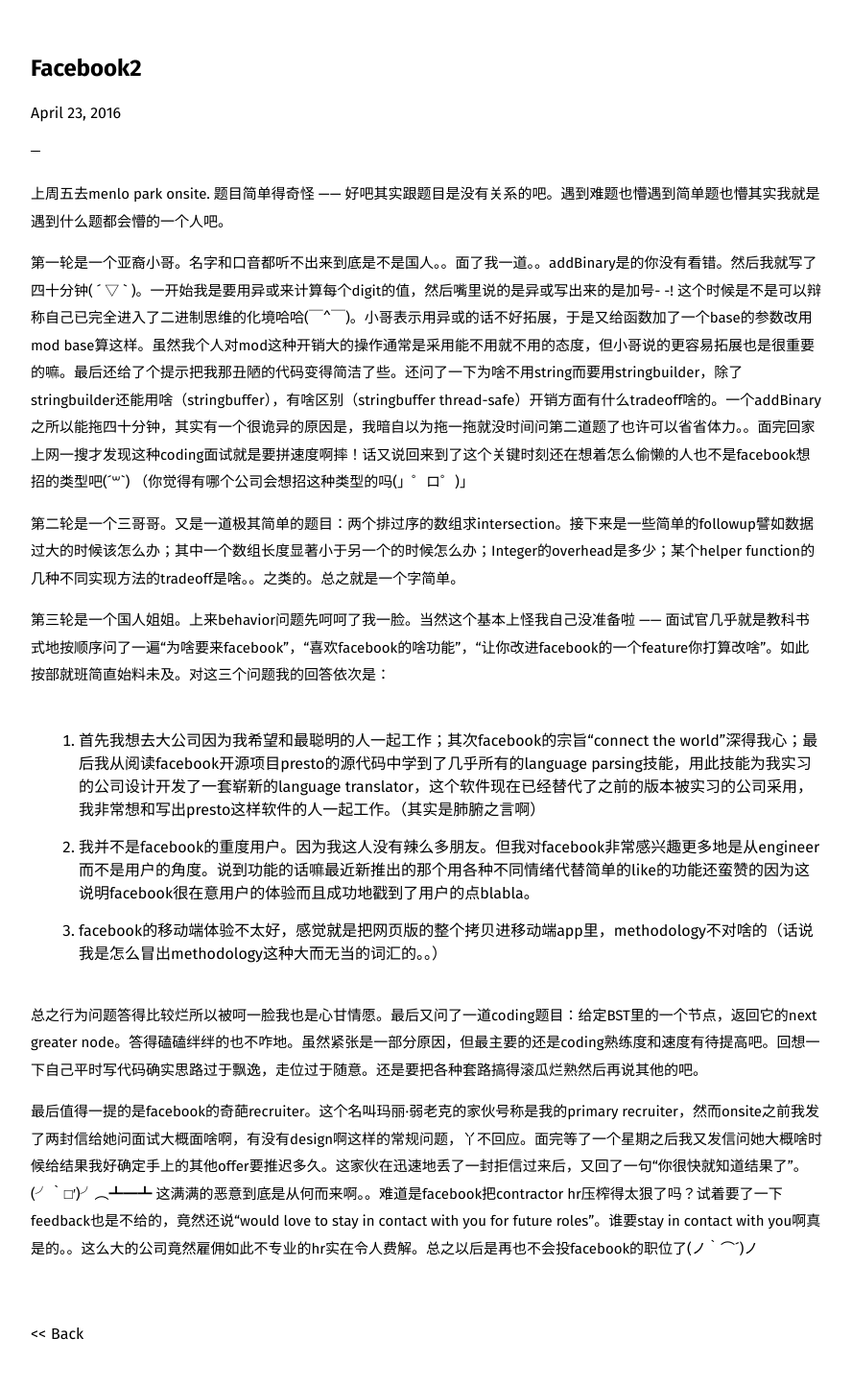
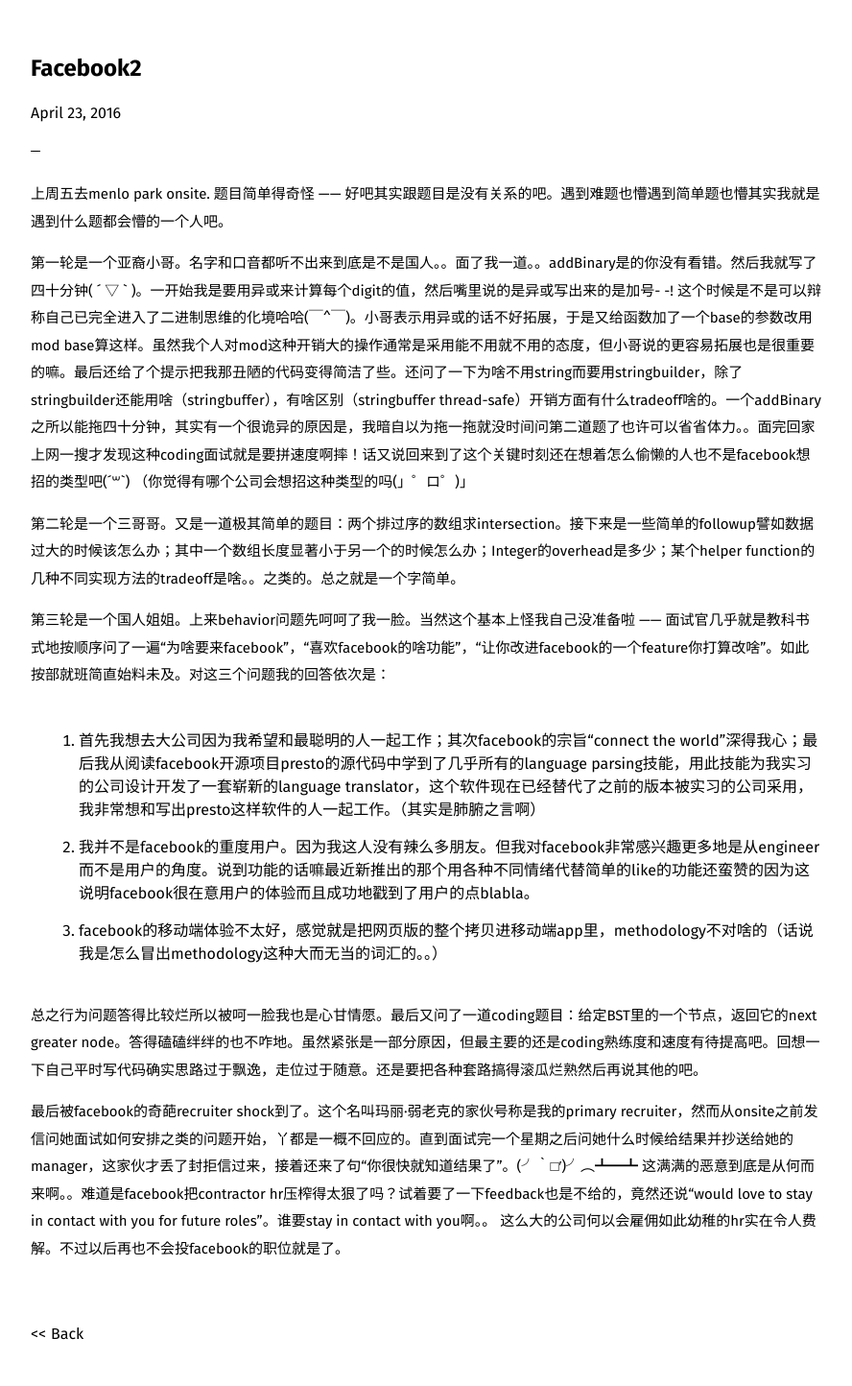
Before and after one commit to pocoapoco/pocoapoco.github.io, a Jekyll site: the page built from _posts/2016-04-23-Facebook2.md, in a window 1280 px wide. Shown: the whole page at 96% size, without its empty margins (18-906 px from the left). Built offline with Jekyll 4.4.1, drawn with Linux system fonts in a browser that asks for light colours.

Commit message:
20160423

```diff
--- a/_posts/2016-04-23-Facebook2.md
+++ b/_posts/2016-04-23-Facebook2.md
@@ -16,4 +16,4 @@
 
 总之行为问题答得比较烂所以被呵一脸我也是心甘情愿。最后又问了一道coding题目：给定BST里的一个节点，返回它的next greater node。答得磕磕绊绊的也不咋地。虽然紧张是一部分原因，但最主要的还是coding熟练度和速度有待提高吧。回想一下自己平时写代码确实思路过于飘逸，走位过于随意。还是要把各种套路搞得滚瓜烂熟然后再说其他的吧。
 
-最后值得一提的是facebook的奇葩recruiter。这个名叫玛丽·弱老克的家伙号称是我的primary recruiter，然而onsite之前我发了两封信给她问面试大概面啥啊，有没有design啊这样的常规问题，丫不回应。面完等了一个星期之后我又发信问她大概啥时候给结果我好确定手上的其他offer要推迟多久。这家伙在迅速地丢了一封拒信过来后，又回了一句“你很快就知道结果了”。(╯‵□′)╯︵┻━┻ 这满满的恶意到底是从何而来啊。。难道是facebook把contractor hr压榨得太狠了吗？试着要了一下feedback也是不给的，竟然还说“would love to stay in contact with you for future roles"。谁要stay in contact with you啊真是的。。这么大的公司竟然雇佣如此不专业的hr实在令人费解。总之以后是再也不会投facebook的职位了(ノ｀⌒´)ノ
+最后被facebook的奇葩recruiter shock到了。这个名叫玛丽·弱老克的家伙号称是我的primary recruiter，然而从onsite之前发信问她面试如何安排之类的问题开始，丫都是一概不回应的。直到面试完一个星期之后问她什么时候给结果并抄送给她的manager，这家伙才丢了封拒信过来，接着还来了句“你很快就知道结果了”。(╯‵□′)╯︵┻━┻ 这满满的恶意到底是从何而来啊。。难道是facebook把contractor hr压榨得太狠了吗？试着要了一下feedback也是不给的，竟然还说“would love to stay in contact with you for future roles"。谁要stay in contact with you啊。。 这么大的公司何以会雇佣如此幼稚的hr实在令人费解。不过以后再也不会投facebook的职位就是了。
```
